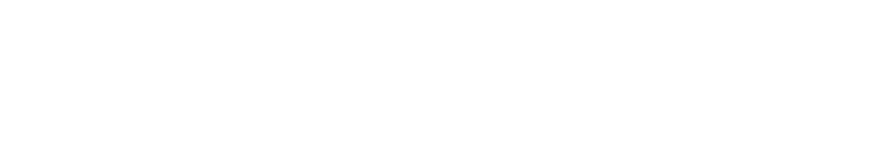
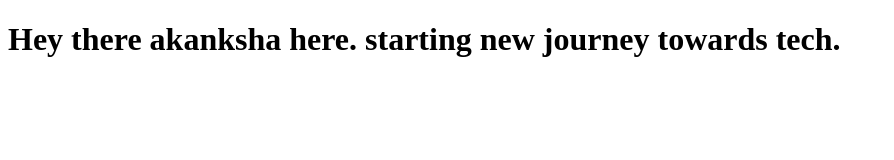
Before and after one commit to Milton-19/myrepo, a plain HTML site: page index.html in a window 1280 px wide. Shown: the whole page, without its empty margins (0-894 px from the left). Drawn offline with Linux system fonts and the light colour scheme.

Commit message:
Hey there akanksha here.         starting new journey towards tech

```diff
--- a/index.html
+++ b/index.html
@@ -6,6 +6,8 @@
     <title>Document</title>
 </head>
 <body>
-
+    <h1>Hey there akanksha here.
+        starting new journey towards tech.
+    </h1>
 </body>
 </html>
```
